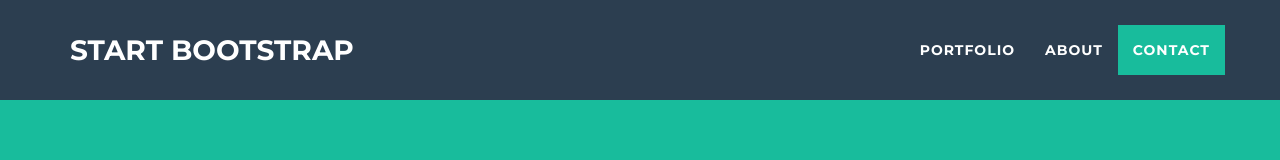
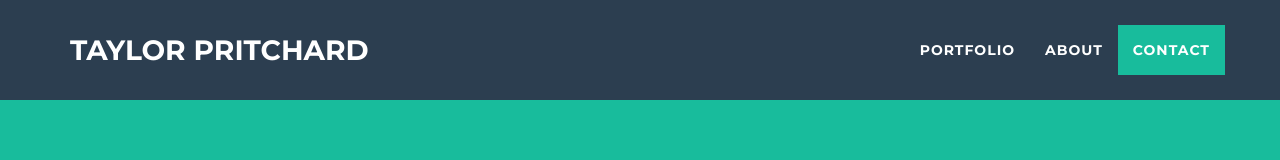
Before and after one commit to taylorpritchard/taylorpritchard.github.io, a website: page index.html in a window 1280 px wide. Shown: the top 160 px of the page. Drawn offline with nearby package versions, Linux system fonts and the light colour scheme.

Commit message:
change navbar brand name

```diff
--- a/index.html
+++ b/index.html
@@ -41,7 +41,7 @@
                 <button type="button" class="navbar-toggle" data-toggle="collapse" data-target="#bs-example-navbar-collapse-1">
                     <span class="sr-only">Toggle navigation</span> Menu <i class="fa fa-bars"></i>
                 </button>
-                <a class="navbar-brand" href="#page-top">Start Bootstrap</a>
+                <a class="navbar-brand" href="#page-top">Taylor Pritchard</a>
             </div>
 
             <!-- Collect the nav links, forms, and other content for toggling -->
```
